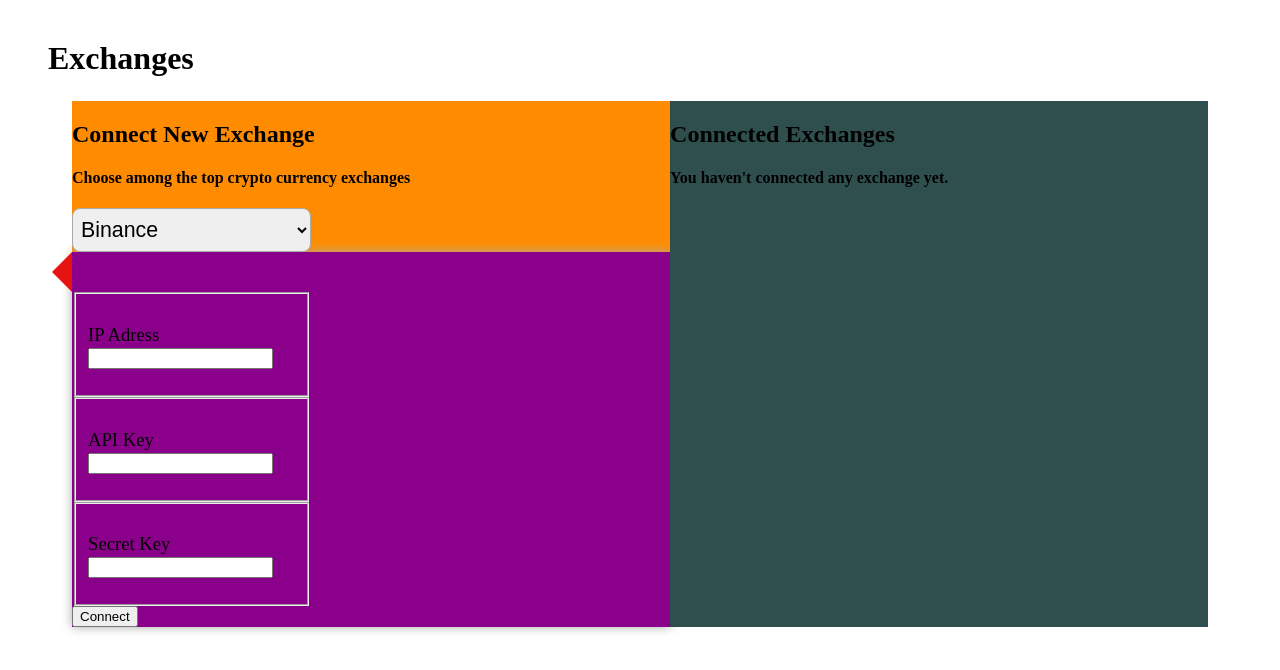
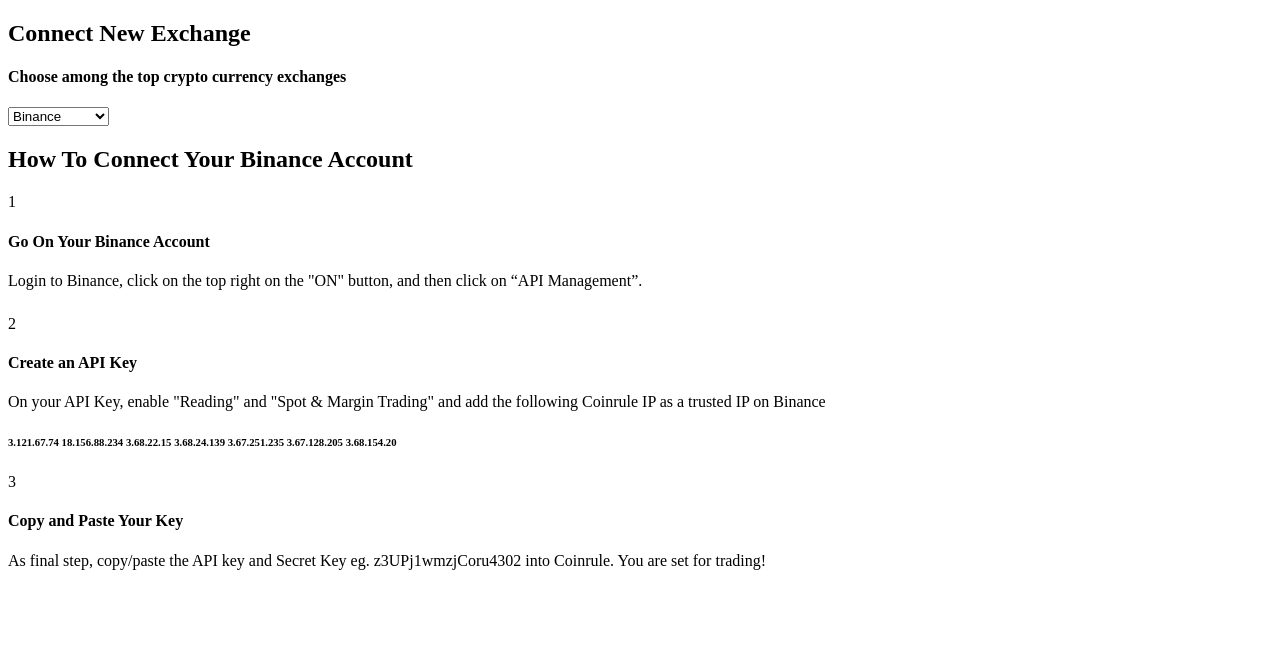
Before and after one commit to githubmor/test, a React (Create React App) app: page / in a window 1280 px wide. Shown: the top 670 px of the page. Built offline with nearby package versions, Linux system fonts and the light colour scheme.

Commit message:
add popup component

```diff
--- /dev/null
+++ b/src/component/Popup/InfoStep.js
@@ -0,0 +1,28 @@
+import React from 'react'
+
+
+export default function InfoStep({ info }) {
+
+    return (
+        <>
+            <div className='info'>
+                <div className='leftstep'>
+                    <div className='circle'>
+                        {info.step}
+                    </div>
+                    <div className='stepline' />
+                </div>
+                <div className='description'>
+                    <h4>{info.title}</h4>
+                    <div className='content'>
+                        <div className='img' />
+                        <div className='descinfo'>
+                            <p >{info.description}</p>
+                            <h6>{info.key}</h6>
+                        </div>
+                    </div>
+                </div>
+            </div>
+        </>
+    )
+}
--- /dev/null
+++ b/src/component/Popup/Popup.css
@@ -0,0 +1,3 @@
+.container{
+    background-color: blue;
+}
--- /dev/null
+++ b/src/component/Popup/Popup.js
@@ -0,0 +1,26 @@
+import React, { useState } from 'react'
+import InfoStep from './InfoStep'
+
+
+export default function Popup({ exchange }) {
+
+
+
+    return (
+        <>
+            <div className='container'>
+                <h2>How To Connect Your {exchange.exchangeName} Account</h2>
+                <div className='contect' >
+                    {
+                        exchange.info.map(
+                            info => (
+                                <InfoStep info={info}/>
+                            )
+                        )
+                    }
+                </div>
+            </div>
+        </>
+    )
+
+}
--- /dev/null
+++ b/src/exchangeData.js
@@ -0,0 +1,67 @@
+export default [
+    {
+        exchangeName: 'Binance',
+        url:'https://www.binance.com/en/my/settings/api-management',
+        keys : ['IP Address to Whitelist','API Key','Secret Key'],
+        info :[
+            {
+                step:1,
+                title:'Go On Your Binance Account',
+                description:'Login to Binance, click on the top right on the "ON" button, and then click on “API Management”.',
+                image_uri:'./images/im1.jpg'
+            },
+            {
+                step:2,
+                title:'Create an API Key',
+                description:'On your API Key, enable "Reading" and "Spot & Margin Trading" and add the following Coinrule IP as a trusted IP on Binance',
+                image_uri:'./images/im2.jpg',
+                key:'3.121.67.74 18.156.88.234 3.68.22.15 3.68.24.139 3.67.251.235 3.67.128.205 3.68.154.20'
+            },
+            {
+                step:3,
+                title:'Copy and Paste Your Key',
+                description:'As final step, copy/paste the API key and Secret Key eg. z3UPj1wmzjCoru4302 into Coinrule. You are set for trading!',
+                image_uri:'./images/im3.jpg'
+            }
+        ]
+    },
+    {
+        exchangeName: 'BitPanda Pro',
+        url:'https://exchange.bitpanda.com/account/keys',
+        keys : ['API Key'],
+        info :[
+            {
+                step:1,
+                title:'Go On Your Bitpanda Pro Account',
+                description:'Login to Bitpanda, click on the Panda icon on the top right and select API. Then click on "New Api Key".',
+                image_uri:'./images/im1.jpg'
+            },
+            {
+                step:2,
+                title:'Create an API Key',
+                description:'Name your API Key and grant the required permissions, then click on “Create API Key”. You will receive a confirmation email, click on the link provided.',
+                image_uri:'./images/im2.jpg'
+            },
+            {
+                step:3,
+                title:'Copy and Paste Your Key',
+                description:'As final step, copy/paste the Key you created into Coinrule. You are set for trading!',
+                image_uri:'./images/im3.jpg'
+            }
+        ]
+    },
+    {
+        exchangeName: 'HitBts',
+        url:'https://hitbtc.com/settings/api-keys',
+        keys : ['API Key','Secret Key'],
+        info :[
+            {
+                step:1,
+                title:'Go On Your HitBTC Account',
+                description:'Grant The Required Permissions',
+                image_uri:'./images/im1.jpg',
+
+            }
+        ]
+    }
+]
--- a/src/index.js
+++ b/src/index.js
@@ -1,7 +1,34 @@
+import React, { useState } from 'react';
+import ReactDOM from 'react-dom';
+import Popup from './component/Popup/Popup'
+import data from './exchangeData'
 
-import React from 'react';
-import ReactDOM from 'react-dom';
-import App from "./component/App/App";
+export default function MyApp() {
+
+    const [exchange, setExchange] = useState(data.at(0).exchangeName);
+
+    const change = function (event) {
+        setExchange(event.target.value)
+    }
 
 
-ReactDOM.render(<App />, document.getElementById('root'));
+    return (
+        <>
+            <h2>Connect New Exchange</h2>
+            <h4>Choose among the top crypto currency exchanges</h4>
+            <select onChange={change} value={exchange}>
+                {data.map(
+                    ex => (
+                        <option value={ex.exchangeName}>{ex.exchangeName}</option>
+                    )
+                )}
+            </select>
+            <Popup exchange={
+                data.find((iu)=>{return iu.exchangeName===exchange})
+            } />
+        </>
+    )
+
+}
+
+ReactDOM.render(<MyApp />, document.getElementById('root'));
```
Also changed, not shown: src/component/Popup/infoStep.css (added).
